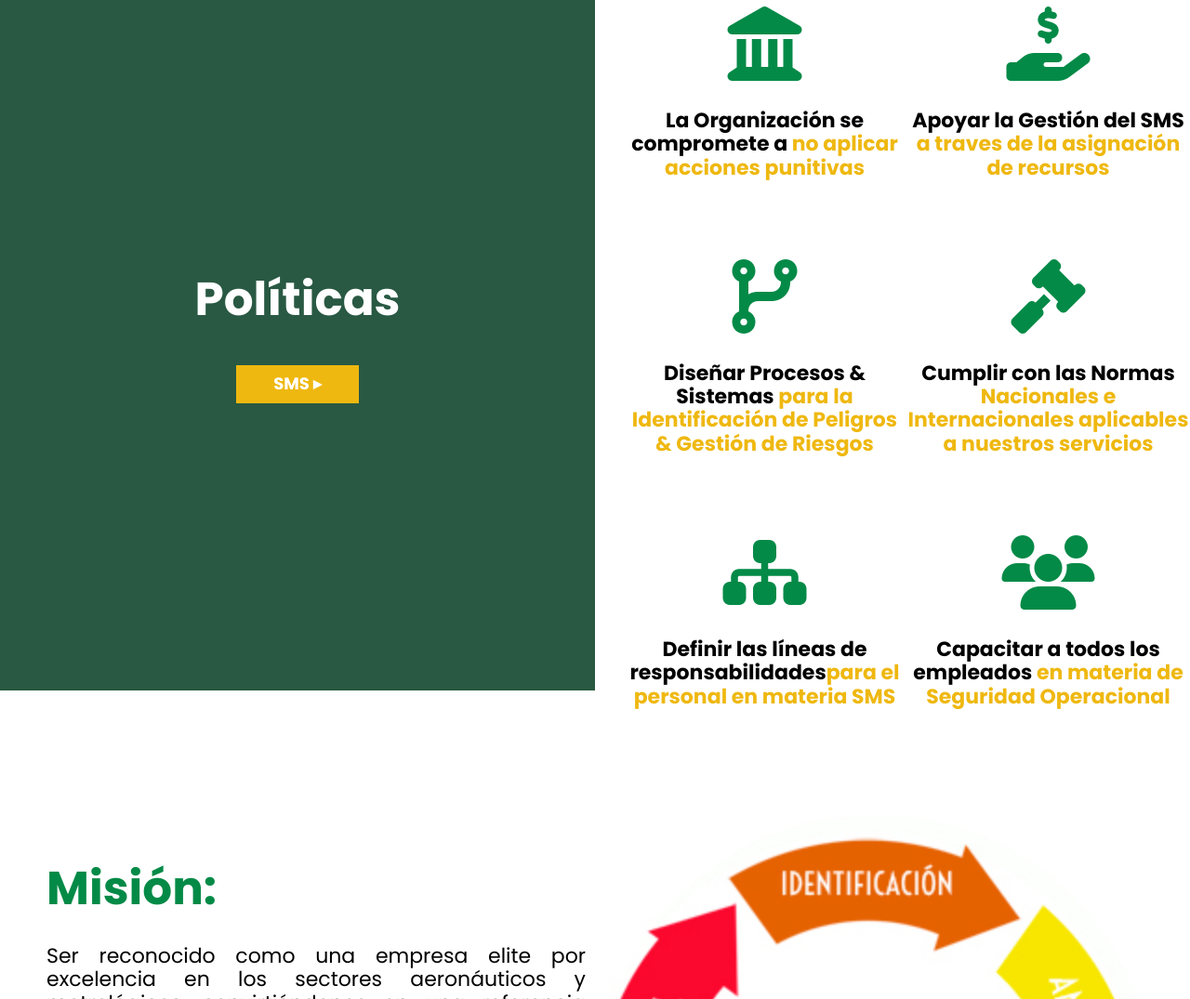
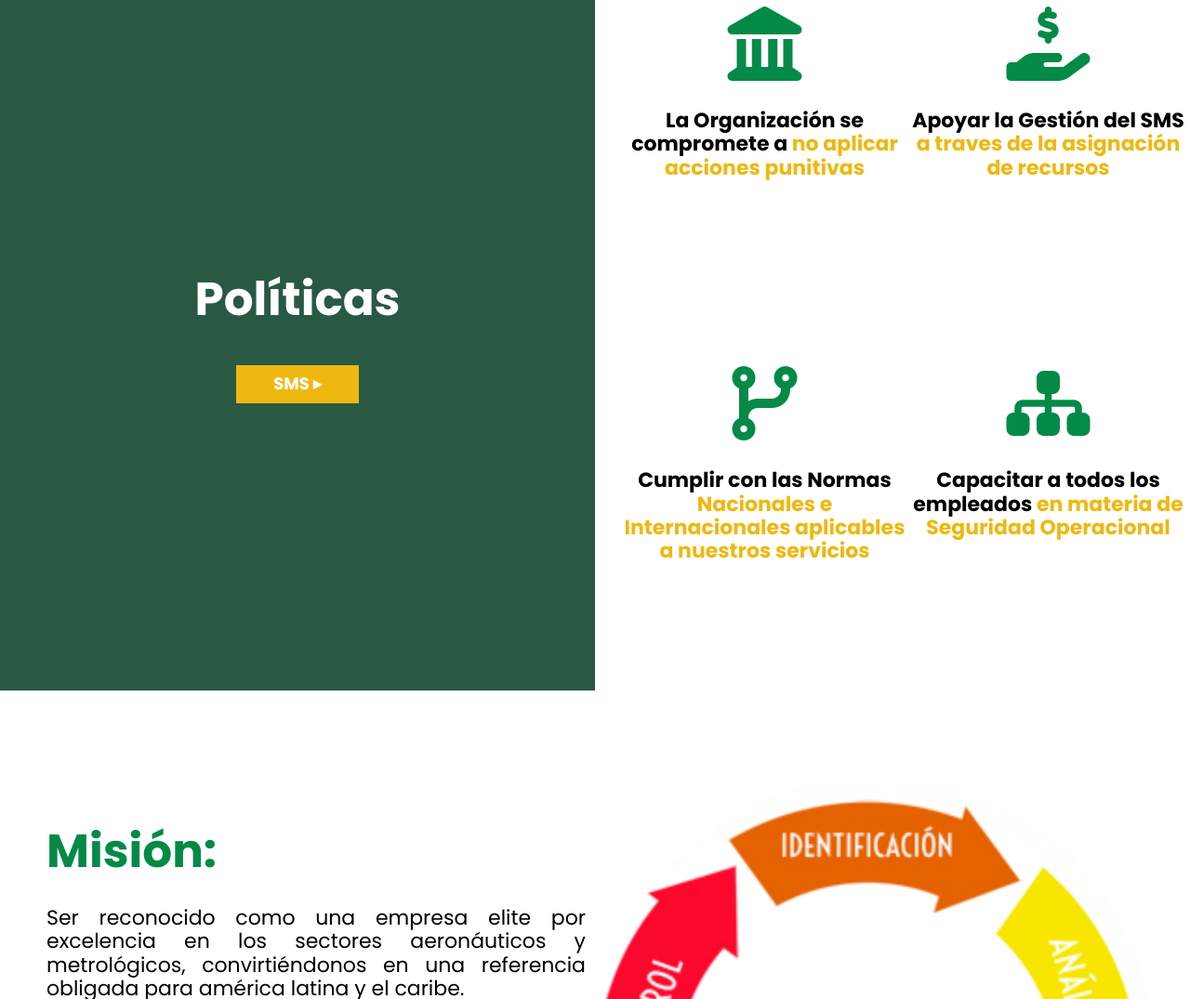
Before and after one commit to RichardGestion/AeroSolutionsVenezuelaSMS, a website: page index.html in a window 1280 px wide. Shown: the part 857-1932 px from the top of the page at 93% size. Drawn offline with nearby package versions, Linux system fonts and the light colour scheme.

Commit message:
Update index.html

```diff
--- a/index.html
+++ b/index.html
@@ -84,14 +84,7 @@
             <div class="icono-info">
                 <i class="fas fa-code-branch"></i>
             </div>
-            <div class="txt-beneficios">
-                <p style="text-align: center;">Diseñar Procesos & Sistemas <span>para la Identificación de Peligros & Gestión de Riesgos</span></p>
-            </div>
-          </div>
-          <div class="icono">
-            <div class="icono-info">
-                <i class="fas fa-gavel"></i>
-            </div>
+
             <div class="txt-beneficios">
                 <p style="text-align: center;">Cumplir con las Normas <span>Nacionales e Internacionales aplicables a nuestros servicios</span></p>
             </div>
@@ -100,14 +93,7 @@
             <div class="icono-info">
                 <i class="fas fa-sitemap"></i>
             </div>
-            <div class="txt-beneficios">
-                <p style="text-align: center;">Definir las líneas de responsabilidades<span>para el personal en materia SMS</span></p>
-            </div>
-          </div>
-          <div class="icono">
-            <div class="icono-info">
-                <i class="fas fa-users"></i>
-            </div>
+
             <div class="txt-beneficios">
                 <p style="text-align: center;">Capacitar a todos los empleados <span>en materia de Seguridad Operacional</span></p>
             </div>
```
